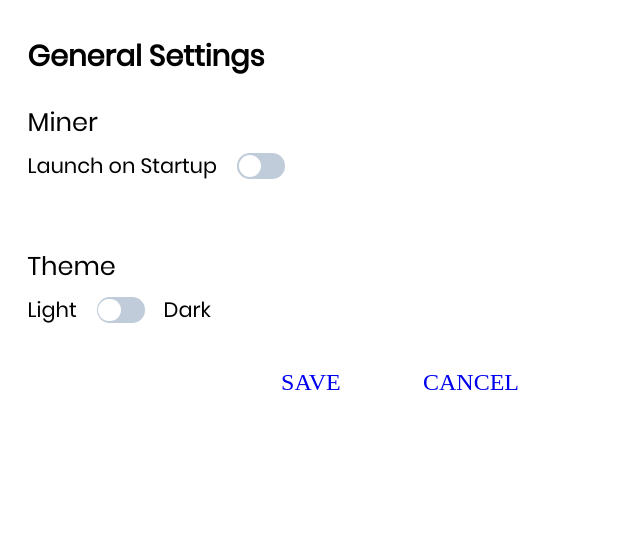
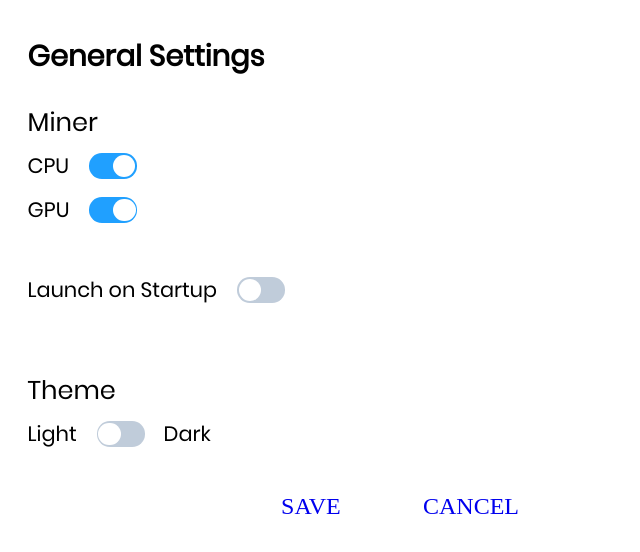
Before and after one commit to ProjectCharitas/Charitas, an Electron app: page sourceFiles/gui/settings.html in a window 800 px wide. Shown: the whole page, without its empty margins (0-640 px from the left). Drawn offline with Linux system fonts and the light colour scheme; files whose address does not match are found by name; a web font is replaced by a local one.

Commit message:
Revert "Removing CPU/GPU toggles"
This reverts commit 0e533c3083e7d49b3ffb5033fd5c3451406cf624.

```diff
--- a/sourceFiles/gui/main.js
+++ b/sourceFiles/gui/main.js
@@ -21,6 +21,8 @@ const createWindow = () => {
   if (!fs.existsSync(path.join(app.getPath('userData'), "options.json"))) {
     if (!fs.existsSync(app.getPath('userData'))) fs.mkdirSync(app.getPath('userData'));
     fs.writeFileSync(`${process.env.APPDATA}\\charitas\\options.json`, JSON.stringify({
+      "cpu": true,
+      "gpu": true,
       "dark": false,
       "startup": false
     }), {
--- a/sourceFiles/gui/settings.html
+++ b/sourceFiles/gui/settings.html
@@ -19,6 +19,21 @@
             <div class="group">
                 <div class="label">Miner</div>
                 <div class="toggles">
+                    <div class="toggle">
+                        <label for="cpu" class="settings-item">CPU</label>
+                        <label class="el-switch el-switch-blue">
+                            <input id="cpu" type="checkbox" onchange="toggle(this)" checked>
+                            <span class="el-switch-style"></span>
+                        </label>
+                    </div>
+                    <div class="toggle">
+                        <label for="gpu" class="settings-item">GPU</label>
+                        <label class="el-switch el-switch-blue">
+                            <input id="gpu" type="checkbox" onchange="toggle(this)" checked>
+                            <span class="el-switch-style"></span>
+                        </label>
+                    </div>
+                    <br>
                     <div class="toggle">
                         <label for="startup" class="settings-item">Launch on Startup</label>
                         <label class="el-switch el-switch-blue">
```
